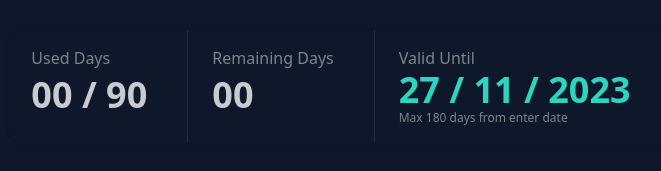
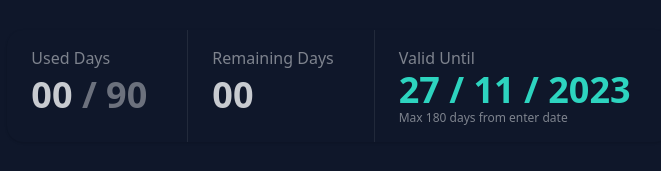
Before and after one commit to webceyhan/nuxt-visa-calculator, a Nuxt app: page / in a window 1280 px wide. Shown: the part 418-589 px from the top of the page, without its empty margins (301-962 px from the left). Built offline with nearby package versions, Linux system fonts and the light colour scheme.

Commit message:
adjust max day opacity

```diff
--- a/app.vue
+++ b/app.vue
@@ -25,7 +25,7 @@ const {
     <stat-group class="max-md:stats-vertical md:my-10">
       <stat title="Used Days">
         <countdown :value="usedDays" />
-        / {{ MAX_DAYS }}
+        <span class="opacity-50"> / {{ MAX_DAYS }} </span>
       </stat>
 
       <stat title="Remaining Days">
```
